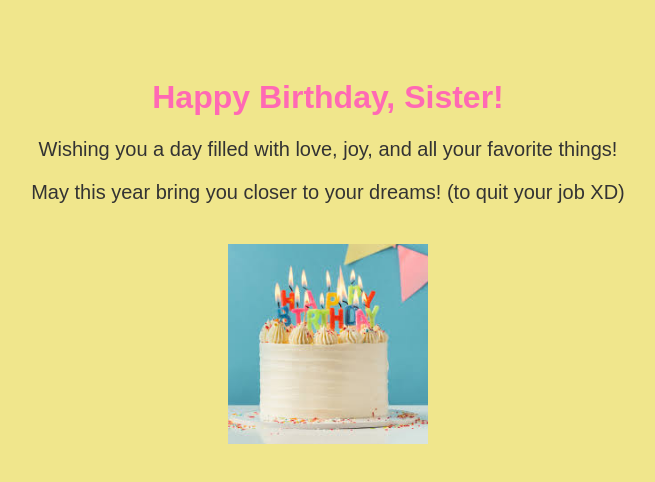
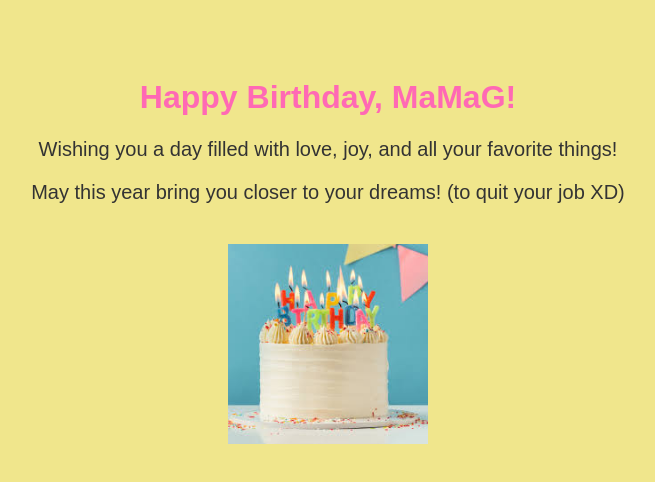
Before and after one commit to Hollyxxh/BDwish, a plain HTML site: page index.html in a window 1280 px wide. Shown: the whole page, without its empty margins (312-967 px from the left). Drawn offline with Linux system fonts and the light colour scheme.

Commit message:
Update index.html

```diff
--- a/index.html
+++ b/index.html
@@ -3,7 +3,7 @@
 <head>
     <meta charset="UTF-8">
     <meta name="viewport" content="width=device-width, initial-scale=1.0">
-    <title>Happy Birthday, MaMaG!</title>
+    <title>Happy Birthday!</title>
     <style>
         body {
             font-family: Arial, sans-serif;
@@ -25,7 +25,7 @@
     </style>
 </head>
 <body>
-    <h1>Happy Birthday, Sister!</h1>
+    <h1>Happy Birthday, MaMaG!</h1>
     <p>Wishing you a day filled with love, joy, and all your favorite things!</p>
     <p>May this year bring you closer to your dreams! (to quit your job XD)</p>
     <img src="Bdwish.jpg" alt="BDwish">
```
